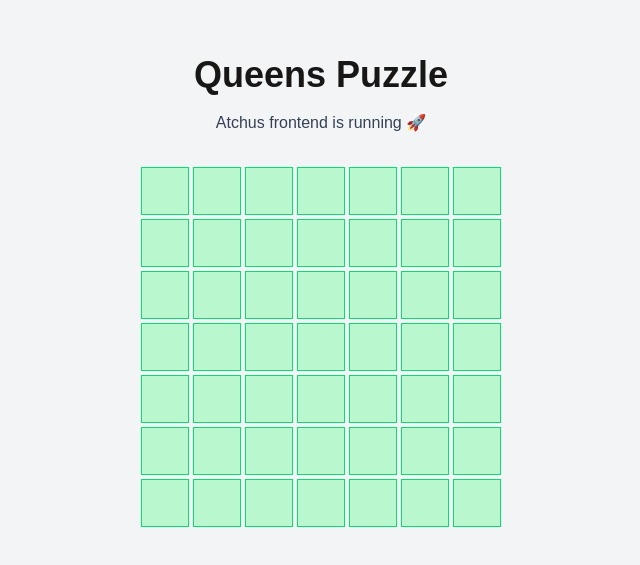
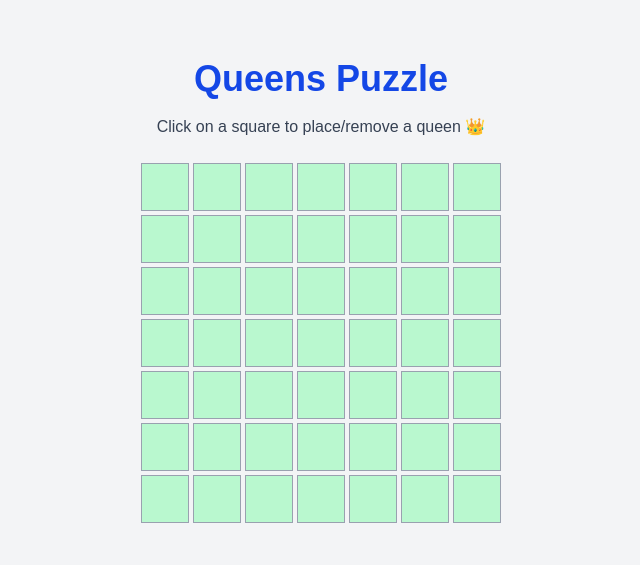
Before and after one commit to AtchuthanSriranjan/frontend, a Next.js app: page / in a window 1280 px wide. Shown: the part 109-674 px from the top of the page, without its empty margins (319-959 px from the left). Built offline with nearby package versions, Linux system fonts and the light colour scheme.

Commit message:
Queens Puzzle board implementation with interactive cell toggling and nicer layout

```diff
--- a/pages/index.tsx
+++ b/pages/index.tsx
@@ -1,20 +1,68 @@
-import React from "react";
+// Import React
+import React, { useState } from "react";
 
+// interactive 7x7 "Queens Puzzle" board.
+// Users can click on cells to toggle queens on or off.
 export default function Home() {
+  // Define the grid size 7x7 board
+  const size = 7;
+
+  // Initialize a 2D boolean array to represent the board.
+  // Each cell is initially set to "false" meaning: no queen.
+  const [board, setBoard] = useState<boolean[][]>(
+    Array.from({ length: size }, () => Array(size).fill(false))
+  );
+
+  // Cell Toggle Function
+  // Flips the cell's boolean value (true → false or false → true)
+  const toggleCell = (row: number, col: number) => {
+    const newBoard = board.map((r, i) =>
+      r.map((c, j) => (i === row && j === col ? !c : c))
+    );
+    // Update the state with the new board
+    setBoard(newBoard);
+  };
+
   return (
+    // === Page Layout Container ===
     <main className="min-h-screen flex flex-col items-center justify-center bg-gray-100">
-      <h1 className="text-4xl font-bold mb-4">Queens Puzzle</h1>
-      <p className="text-gray-700 mb-8">Atchus frontend is running 🚀</p>
+      {/* --- Header --- */}
+      {/* Large title centered at the top */}
+      <h1 className="text-4xl font-bold mb-4 text-blue-700">Queens Puzzle</h1>
 
-      <div className="grid grid-cols-7 gap-1">
-        {Array.from({ length: 49 }).map((_, i) => (
-          <div
-            key={i}
-            className="w-12 h-12 bg-green-200 flex items-center justify-center border border-green-400"
-          >
-            {/* Empty cell for now */}
-          </div>
-        ))}
+      {/* --- Description text --- */}
+      <p className="text-gray-700 mb-6">
+        Click on a square to place/remove a queen 👑
+      </p>
+
+      {/* --- Game Board Container --- */}
+      {/* Use CSS grid to arrange cells into a 7x7 grid */}
+      <div
+        className="grid gap-1"
+        style={{
+          // Define number of columns based on size
+          gridTemplateColumns: `repeat(${size}, 3rem)`,
+        }}
+      >
+        {/* --- Render each row and cell --- */}
+        {board.map((row, i) =>
+          row.map((cell, j) => (
+            <div
+              key={`${i}-${j}`} // Unique key for each cell
+              onClick={() => toggleCell(i, j)} // Toggle cell on click
+              className={`w-12 h-12 flex items-center justify-center border border-gray-400 cursor-pointer transition
+                ${
+                  cell
+                    ? "bg-red-400 text-white font-bold" // Active cell → red background + "Q"
+                    : "bg-green-200 hover:bg-green-300" // Empty cell → light green, darker on hover
+                }
+              `}
+            >
+              {/* Display a "Q" (Queen) only if cell is active */}
+              {cell ? "Q" : ""}
+            </div>
+          ))
+        )}
       </div>
     </main>
   );
```
